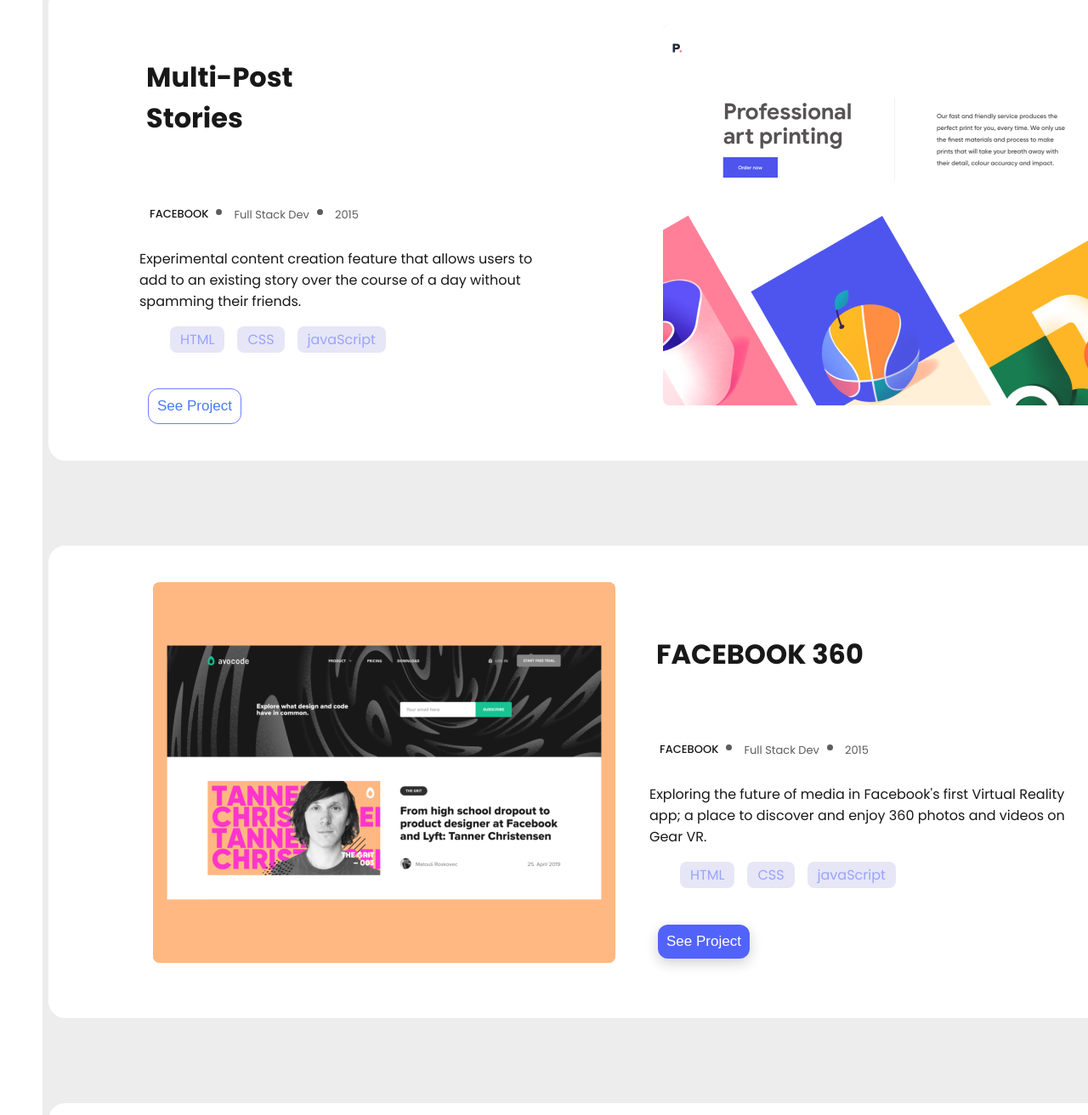
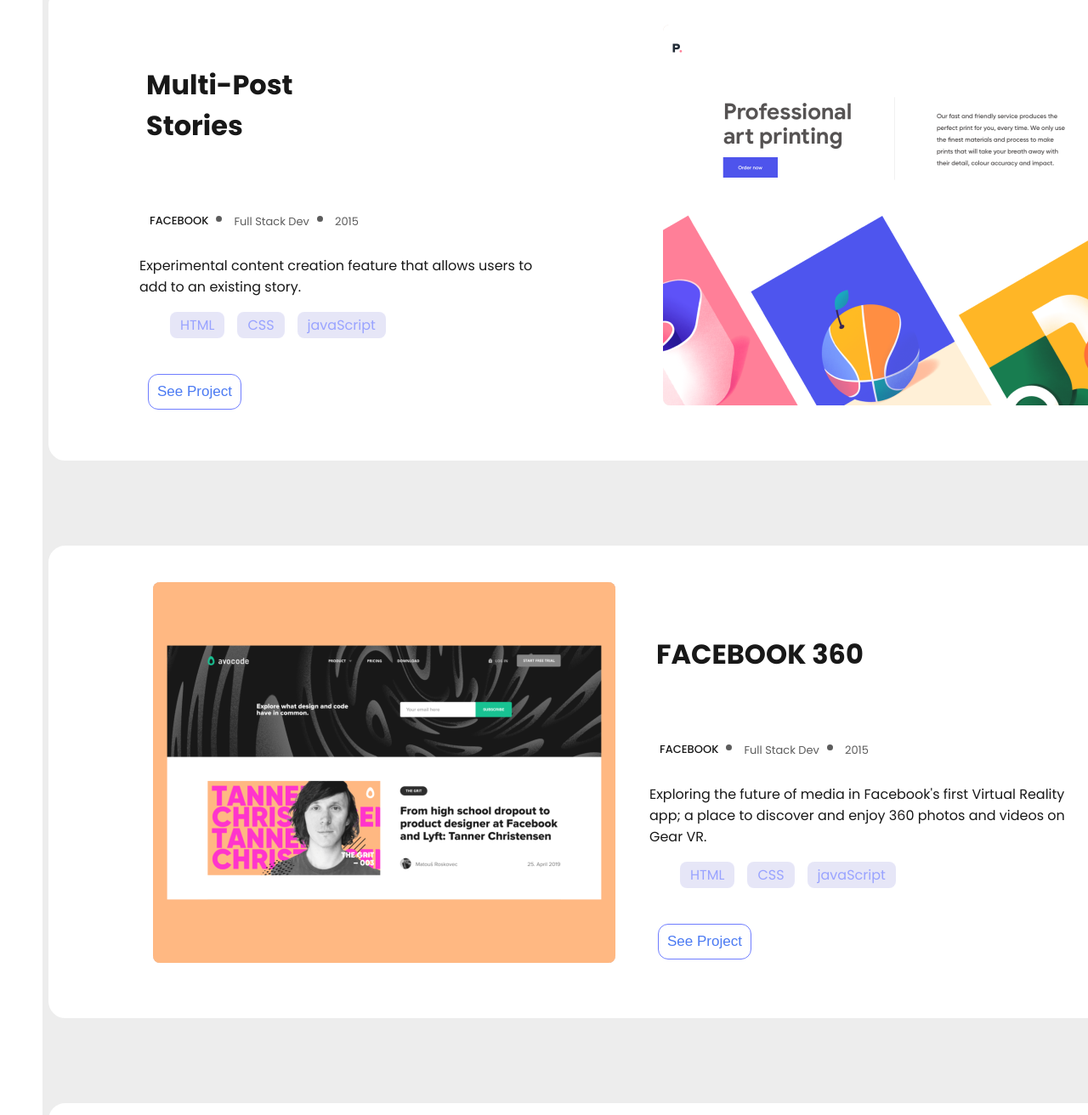
Before and after one commit to adnanahmad123786/My-Portfolio, a website: page index.html in a window 1280 px wide. Shown: the part 1657-2969 px from the top of the page at 85% size. Drawn offline with Linux system fonts and the light colour scheme.

Commit message:
responsive

```diff
--- a/index.html
+++ b/index.html
@@ -79,9 +79,8 @@
                         </div>
                         <div class="paragraph_box">
                             <p class="paragraph_info">
-                                A daily selection of privately perosonalized
-                                reads; no accounts
-                                or sign-ups required.
+                                A daily selection of privately perosonalized reads; no accounts
+                                or sign-ups required.  Exploring the future of media in Facebook's first Virtual Reality app.
                             </p>
                         </div>
                         <div class="box_buttons">
@@ -127,9 +126,7 @@
                     </div>
                     <div class="paragraph_box">
                         <p class="paragraph_info">
-                            Experimental content creation feature that allows users to add to an existing story over the
-                            course of a day without spamming their friends.
-                        </p>
+                            Experimental content creation feature that allows users to add to an existing story.
                     </div>
                     <div class="box_buttons">
                         <ul class="Box_button_info">
@@ -186,7 +183,7 @@
                         </ul>
                     </div>
                     <div class="button_box">
-                        <input type="button" value="See Project" class="button_info1" />
+                        <input type="button" value="See Project" class="button_info12" />
                     </div>
                 </div>
             </div>
--- a/style.css
+++ b/style.css
@@ -367,6 +367,22 @@
   color: #fff;
 }
 
+.button_info12 {
+  padding: 10px;
+  border: 1px solid #6070FF;
+  border-radius: 12px;
+  font-size: 17px;
+  background-color: transparent;
+  color: #396DF2;
+  cursor: pointer;
+  transition: background-color 0.3s, color 0.3s;
+  text-decoration: none;
+}
+
+.button_info12:hover {
+  background-color: #2152d8;
+  color: #fff;
+}
 
 /*About Myself part*/
 .about_part {
@@ -694,22 +710,7 @@
     font-size: 16px;
   }
 
-  .button_info1 {
-    padding: 10px;
-    border: none;
-    background-color: #4053FC;
-    border-radius: 12px;
-    font-size: 17px;
-    color: #ffffff;
-    cursor: pointer;
-    transition: background-color 0.3s, color 0.3s, box-shadow 0.3s;
-    box-shadow: 0px 5px 15px rgba(0, 0, 0, 0.2);
-  }
 
-  .button_info1:hover {
-    background-color: #3b49db;
-    box-shadow: 0px 8px 20px rgba(0, 0, 0, 0.3);
-  }
 
   /*about myself part*/
 
```
